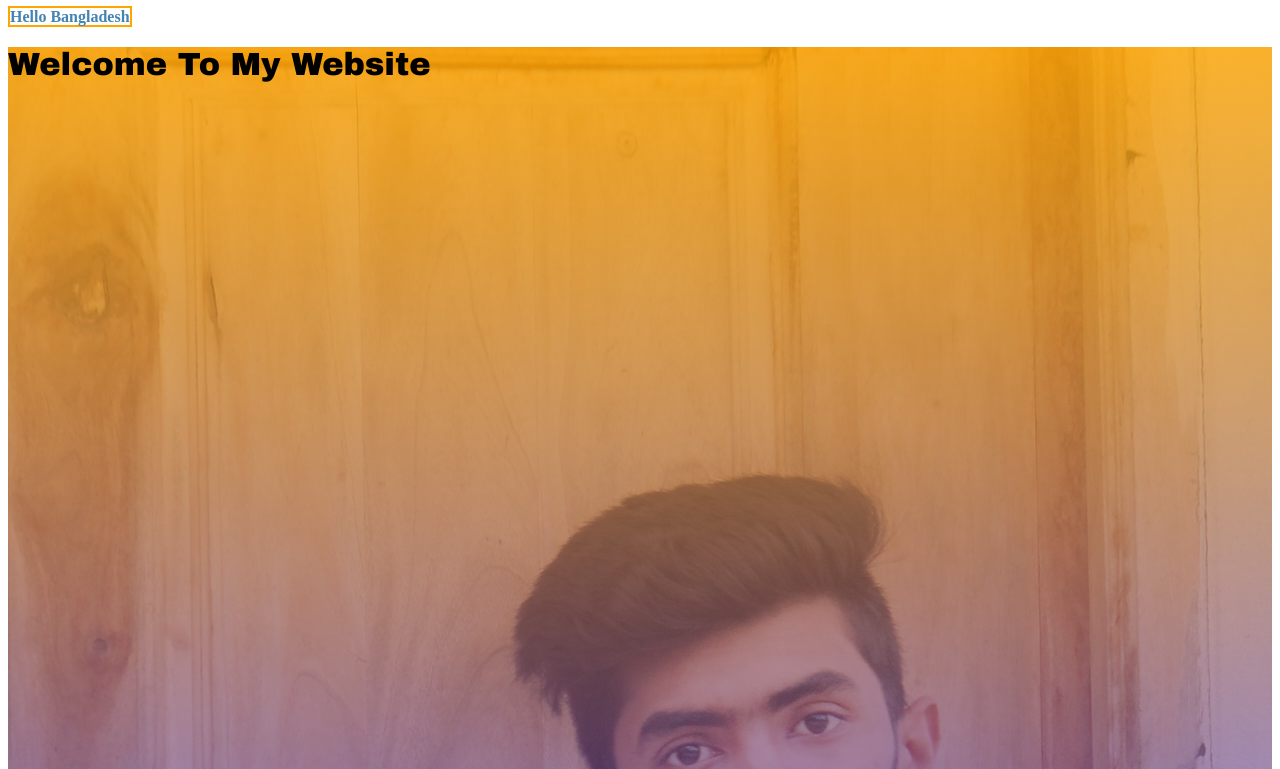
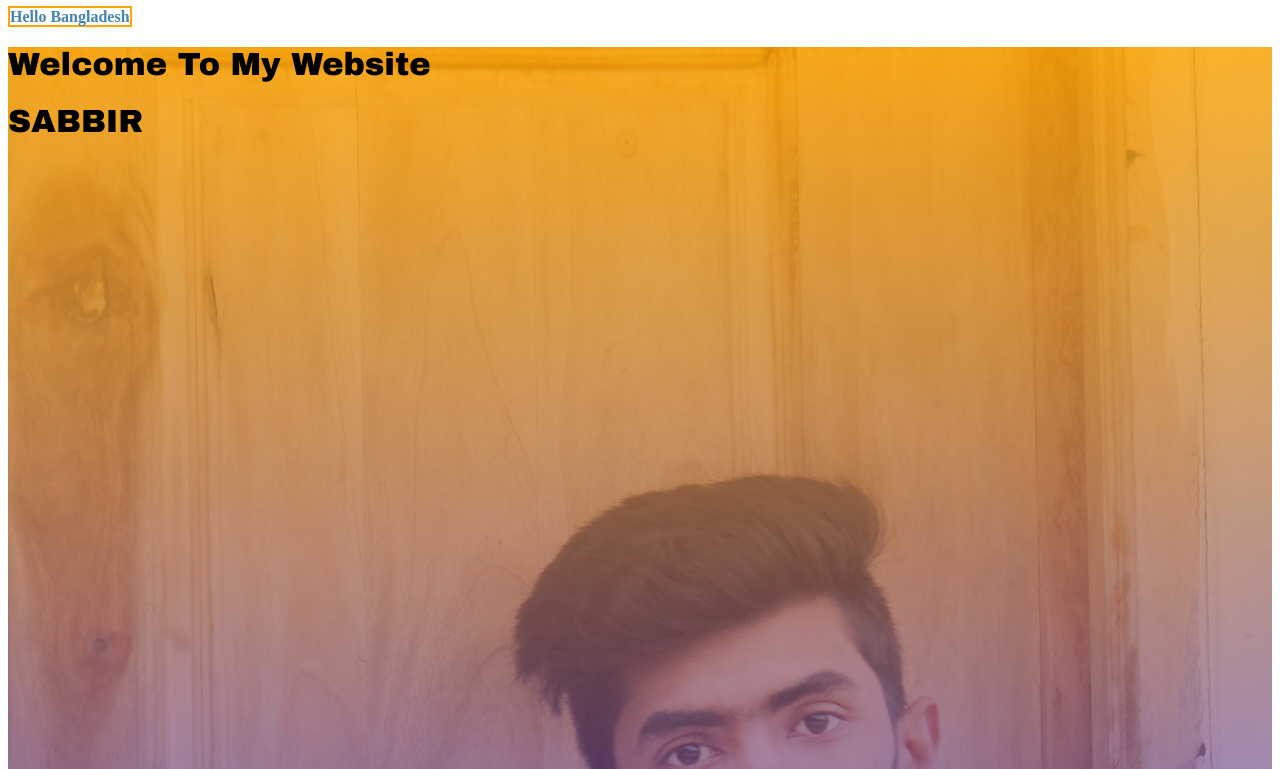
Before and after one commit to Sabbira5/practice, a plain HTML site: page index.html in a window 1280 px wide. Shown: the top 769 px of the page. Drawn offline with Linux system fonts and the light colour scheme.

Commit message:
Update index.html

```diff
--- a/index.html
+++ b/index.html
@@ -15,6 +15,7 @@
 
 	 <h1>
 	     Welcome To My Website
+         <h1>SABBIR</h1>
 	 </h1>
 
      </div>
```
